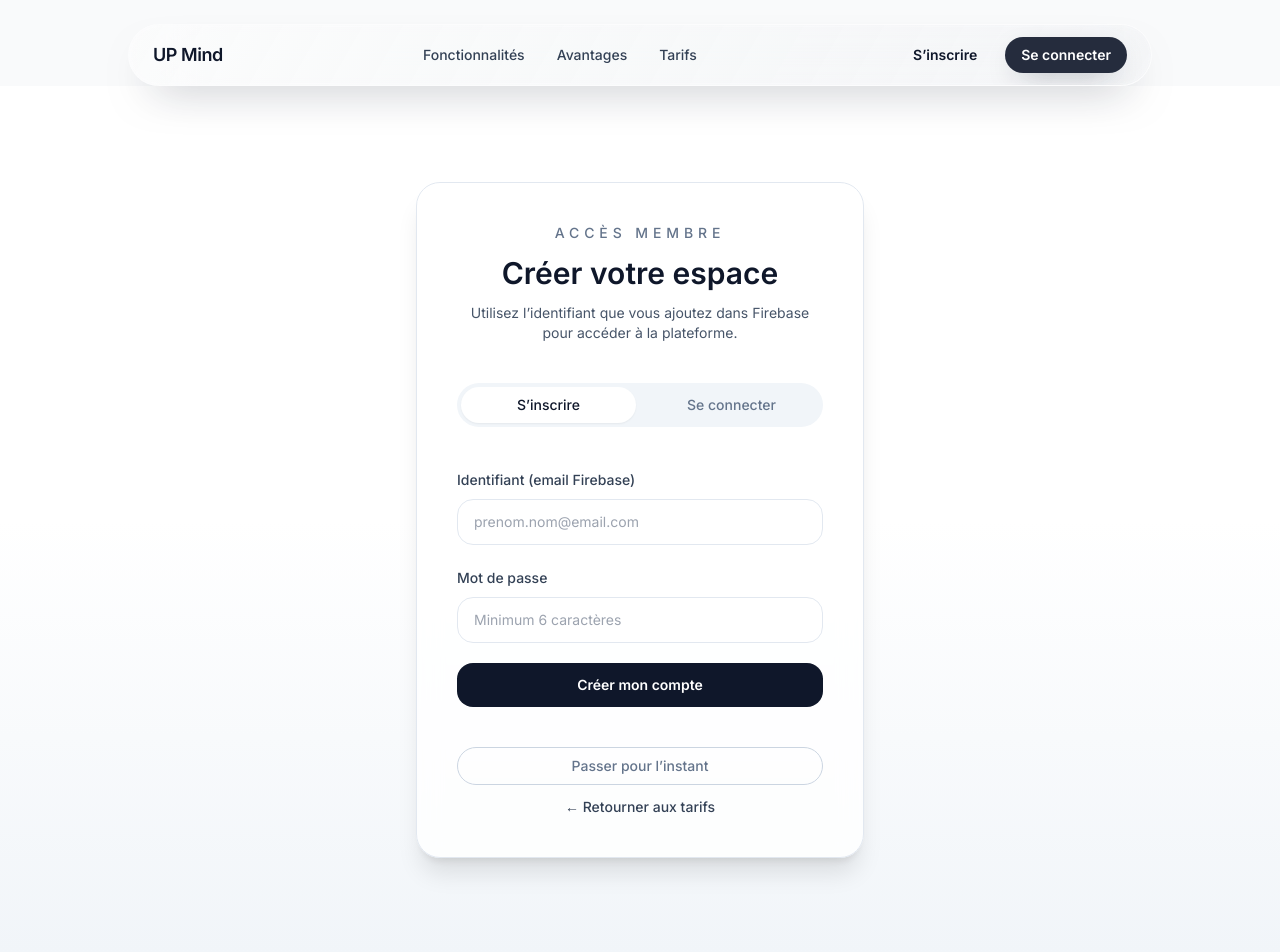
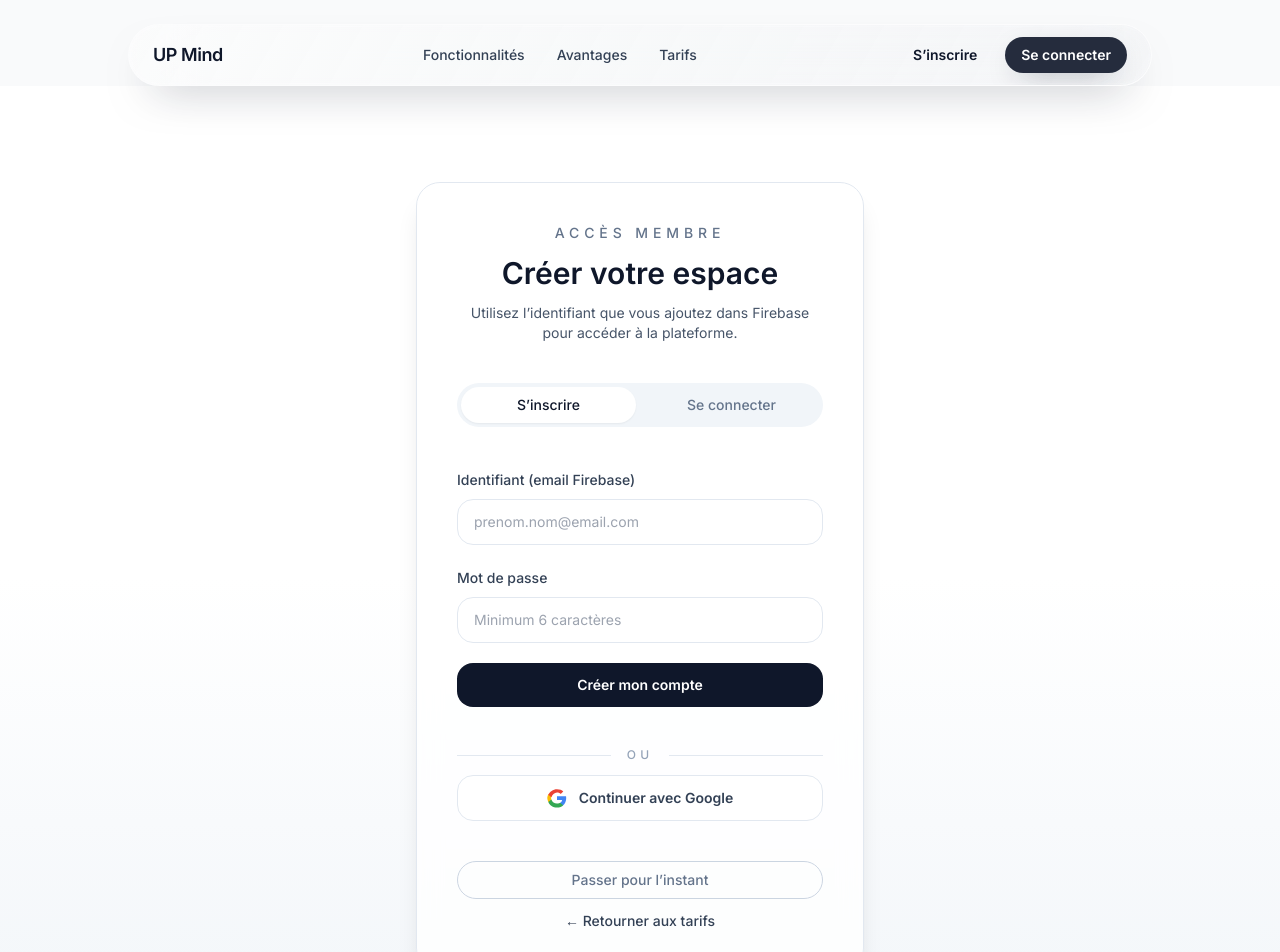
Before and after one commit to anto11223355661010-sudo/GPT, a Next.js app: page /connexion in a window 1280 px wide. Shown: the top 952 px of the page. Built offline with nearby package versions, Linux system fonts and the light colour scheme; no server answers.

Commit message:
feat: add google authentication button

```diff
--- a/src/app/connexion/page.tsx
+++ b/src/app/connexion/page.tsx
@@ -5,11 +5,16 @@ import Link from 'next/link';
 import { useRouter } from 'next/navigation';
 import {
   createUserWithEmailAndPassword,
-  signInWithEmailAndPassword
+  signInWithEmailAndPassword,
+  signInWithPopup
 } from 'firebase/auth';
 import { Navbar } from '@/components/navbar';
 import { useAuth } from '@/components/auth-provider';
-import { firebaseAuth, getFirebaseConfigErrorMessage } from '@/lib/firebase/client';
+import {
+  firebaseAuth,
+  getFirebaseConfigErrorMessage,
+  googleProvider
+} from '@/lib/firebase/client';
 
 export default function ConnexionPage() {
   const router = useRouter();
@@ -19,6 +24,7 @@ export default function ConnexionPage() {
   const [password, setPassword] = useState('');
   const [error, setError] = useState<string | null>(null);
   const [submitting, setSubmitting] = useState(false);
+  const [googleSubmitting, setGoogleSubmitting] = useState(false);
 
   useEffect(() => {
     if (!loading && user) {
@@ -55,6 +61,28 @@ export default function ConnexionPage() {
       setError(message);
     } finally {
       setSubmitting(false);
+    }
+  };
+
+  const handleGoogleAuth = async () => {
+    if (!firebaseAuth) {
+      setError(
+        getFirebaseConfigErrorMessage() ??
+          "La configuration Firebase est manquante. Ajoutez les variables d'environnement requises."
+      );
+      return;
+    }
+
+    setError(null);
+    setGoogleSubmitting(true);
+
+    try {
+      await signInWithPopup(firebaseAuth, googleProvider);
+    } catch (err) {
+      const message = err instanceof Error ? err.message : 'Une erreur est survenue.';
+      setError(message);
+    } finally {
+      setGoogleSubmitting(false);
     }
   };
 
@@ -182,6 +210,54 @@ export default function ConnexionPage() {
             </button>
           </form>
 
+          <div className="space-y-3">
+            <div className="flex items-center gap-4">
+              <span className="h-px flex-1 bg-slate-200 dark:bg-slate-700" />
+              <span className="text-xs font-medium uppercase tracking-[0.35em] text-slate-400 dark:text-slate-500">
+                ou
+              </span>
+              <span className="h-px flex-1 bg-slate-200 dark:bg-slate-700" />
+            </div>
+
+            <button
+              onClick={handleGoogleAuth}
+              disabled={googleSubmitting || !firebaseAuth}
+              className="flex w-full items-center justify-center gap-3 rounded-2xl border border-slate-200 bg-white py-3 text-sm font-semibold text-slate-700 transition hover:bg-slate-50 disabled:cursor-not-allowed disabled:opacity-60 dark:border-slate-700 dark:bg-slate-900 dark:text-white dark:hover:bg-slate-800"
+              type="button"
+            >
+              {googleSubmitting ? (
+                'Connexion…'
+              ) : (
+                <>
+                  <svg
+                    aria-hidden="true"
+                    className="h-5 w-5"
+                    viewBox="0 0 24 24"
+                    xmlns="http://www.w3.org/2000/svg"
+                  >
+                    <path
+                      d="M23.04 12.2615C23.04 11.4469 22.9708 10.6615 22.8431 9.90527H12V14.368H18.1892C17.9228 15.8065 17.111 17.0146 15.8662 17.8283V20.7137H19.4492C21.6607 18.6765 23.04 15.7207 23.04 12.2615Z"
+                      fill="#4285F4"
+                    />
+                    <path
+                      d="M12 23.4998C15.24 23.4998 17.9569 22.4284 19.4492 20.7137L15.8662 17.8284C15.0569 18.3684 13.9569 18.7068 12 18.7068C8.87462 18.7068 6.22939 16.6506 5.28554 13.8003H1.58277V16.7831C3.06462 20.4831 7.19616 23.4998 12 23.4998Z"
+                      fill="#34A853"
+                    />
+                    <path
+                      d="M5.28549 13.8003C5.04616 13.2603 4.90462 12.6765 4.90462 12.0684C4.90462 11.4603 5.04616 10.8765 5.28549 10.3365V7.35376H1.58272C0.810862 9.03653 0.360001 10.8765 0.360001 12.0684C0.360001 13.2603 0.810862 15.1003 1.58272 16.7831L5.28549 13.8003Z"
+                      fill="#FBBC05"
+                    />
+                    <path
+                      d="M12 5.43107C13.9569 5.43107 15.4147 6.09913 16.4347 7.06079L19.5216 4.05274C17.9569 2.52464 15.24 1.5 12 1.5C7.19616 1.5 3.06462 4.51673 1.58277 8.21676L5.28554 11.1995C6.22939 8.34915 8.87462 5.43107 12 5.43107Z"
+                      fill="#EA4335"
+                    />
+                  </svg>
+                  Continuer avec Google
+                </>
+              )}
+            </button>
+          </div>
+
           <div className="space-y-3 text-center text-sm text-slate-500 dark:text-slate-300">
             <button
               onClick={handleSkip}
```
